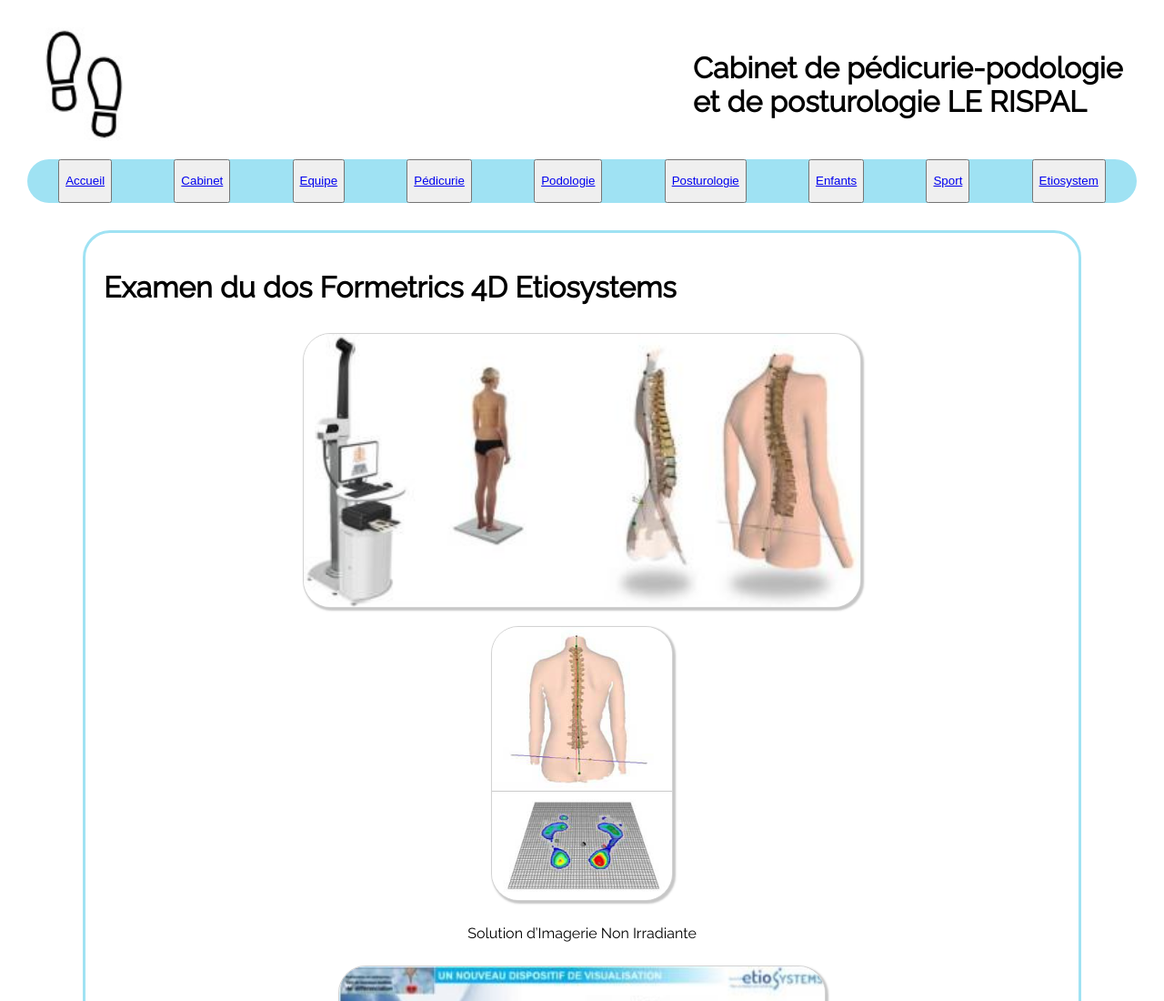
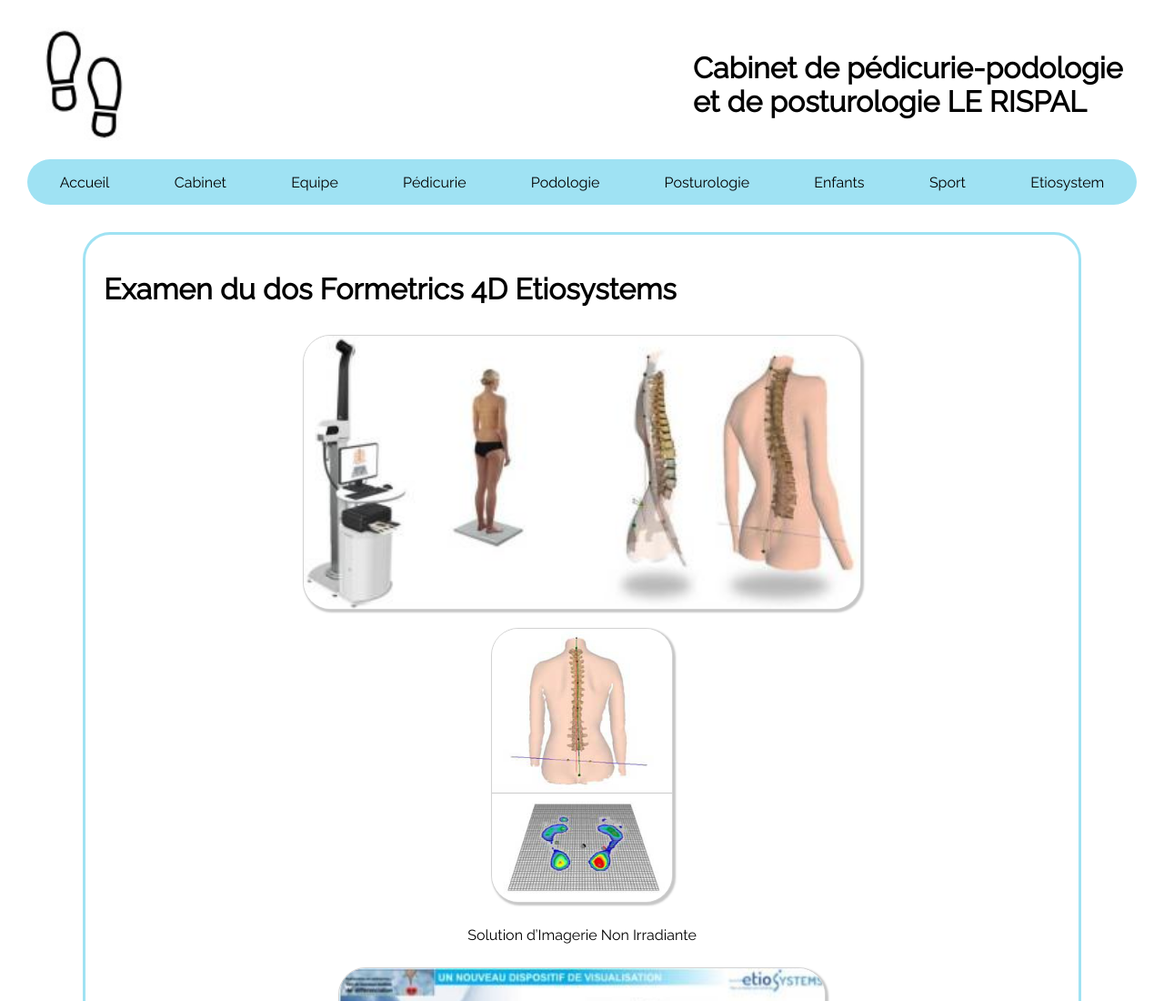
Before and after one commit to AlbaneCpzzz/Cabinet, a plain HTML site: page etiosystem.html in a window 1280 px wide. Shown: the top 1100 px of the page at 91% size. Drawn offline with Linux system fonts and the light colour scheme.

Commit message:
Update etiosystem.html

```diff
--- a/etiosystem.html
+++ b/etiosystem.html
@@ -14,14 +14,19 @@
         <meta name="Viewport" content="width=device-width, initial-scale=1.0">
         <script src="https://kit.fontawesome.com/92636fc0e0.js" crossorigin="anonymous"></script>
         <link rel="Page-accueil" href="index.html">
-        <link rel="Page-cabinet" href="page-cabinet.html">
-        <link rel="Page-equipe" href="page-equipe.html">
-        <link rel="Page-pédicurie" href="page-pédicurie.html">
-        <link rel="Page-podologie" href="page-podologie.html">
-        <link rel="Page-posturologie" href="page-posturologie.html">
-        <link rel="Page-enfants" href="page-enfants.html">
-        <link rel="Page-sport" href="page-sport.html">
-        <link rel="Page-etiosystem" href="page-etiosystem.html">
+        <link rel="Page-cabinet" href="cabinet.html">
+        <link rel="Page-equipe" href="equipe.html">
+        <link rel="Page-frederic-cypcarz" href="frederic-cypcarz.html">
+        <link rel="Page-nathalie-cypcarz" href="nathalie-cypcarz.html">
+        <link rel="Page-pédicurie" href="pédicurie.html">
+        <link rel="Page-podologie" href="podologie.html">
+        <link rel="Page-posturologie" href="posturologie.html">
+        <link rel="Page-enfants" href="enfants.html">
+        <link rel="Page-troubles-des-apprentissages" href="troubles-des-apprentissages.html">
+        <link rel="Page-reflexes-archaiques" href="reflexes-archaiques.html">
+        <link rel="Page-sport" href="sport.html">
+        <link rel="Page-bilan-podologique" href="bilan-podologique.html">
+        <link rel="Page-etiosystem" href="etiosystem.html">
         <link rel="stylesheet" href="Style.css">
         <link rel="preconnect" href="https://fonts.googleapis.com">
         <link rel="preconnect" href="https://fonts.gstatic.com" crossorigin>
@@ -41,17 +46,31 @@
                     <img class="logo-entete" src="./Images/Logo.png" alt="Chaussure-icon">
                     <div class="nom-cabinet"><h1>Cabinet de pédicurie-podologie et de posturologie LE RISPAL</h1></div>
                 </div>
-                <div class="navigation">
-                    <button><a class="nav-accueil" href="index.html"><p>Accueil</p></a></button>
-                    <button><a class="nav-cabinet" href="page-cabinet.html"><p>Cabinet</p></a></button>
-                    <button><a class="nav-equipe" href="page-equipe.html"><p>Equipe</p></a></button>
-                    <button><a class="nav-pédicurie" href="page-pédicurie.html"><p>Pédicurie</p></a></button>
-                    <button><a class="nav-podologie" href="page-podologie.html"><p>Podologie</p></a></button>
-                    <button><a class="nav-posturologie" href="page-posturologie.html"><p>Posturologie</p></a></button>
-                    <button><a class="nav-enfants" href="page-enfants.html"><p>Enfants</p></a></button>
-                    <button><a class="nav-sport" href="page-sport.html"><p>Sport</p></a></button>
-                    <button><a class="nav-etiosystem" href="page-etiosystem.html"><p>Etiosystem</p></a></button>
-                </div>
+                <ul class="navigation">
+                    <li><a href="index.html"><p>Accueil</p></a></li>
+                    <li><a href="cabinet.html"><p>Cabinet</p></a></li>
+                    <li class="nav-deroulant"><a href="equipe.html"><p>Equipe</p></a>
+                        <ul class="nav-sous">
+                            <li><a href="frederic-cypcarz.html"><p>Frédéric CYPCARZ</p></a></li>
+                            <li><a href="nathalie-cypcarz.html"><p>Nathalie CYPCARZ</p></a></li>
+                        </ul>
+                    </li>
+                    <li><a href="pédicurie.html"><p>Pédicurie</p></a></li>
+                    <li><a href="podologie.html"><p>Podologie</p></a></li>
+                    <li><a href="posturologie.html"><p>Posturologie</p></a></li>
+                    <li class="nav-deroulant"><a href="enfants.html"><p>Enfants</p></a>
+                        <ul class="nav-sous">
+                            <li><a href="troubles-des-apprentissages.html"><p>Les troubles des apprentissages</p></a></li>
+                            <li><a href="reflexes-archaiques.html"><p>Les réflexes archaïques</p></a></li>
+                        </ul>
+                    </li>
+                    <li class="nav-deroulant"><a href="sport.html"><p>Sport</p></a>
+                        <ul class="nav-sous">
+                            <li><a href="bilan-podologique.html"><p>Bilan podologique</p></a></li>
+                        </ul>
+                    </li>
+                    <li><a href="etiosystem.html"><p>Etiosystem</p></a></li>
+                </ul>
             </div>
         </header>
 
```
